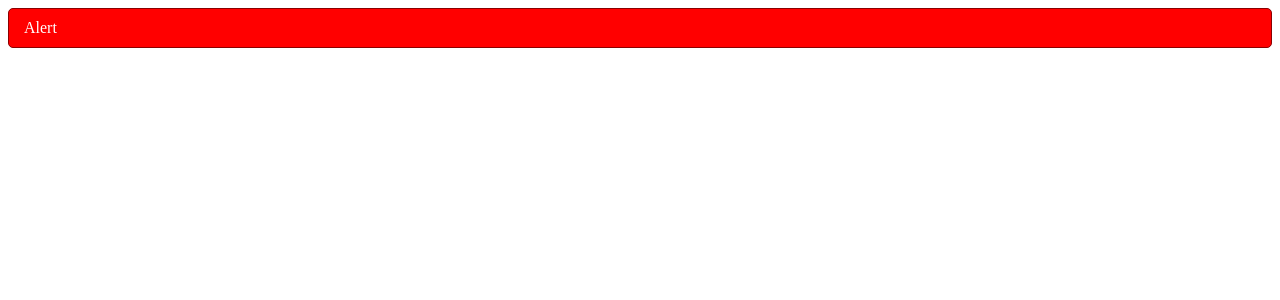
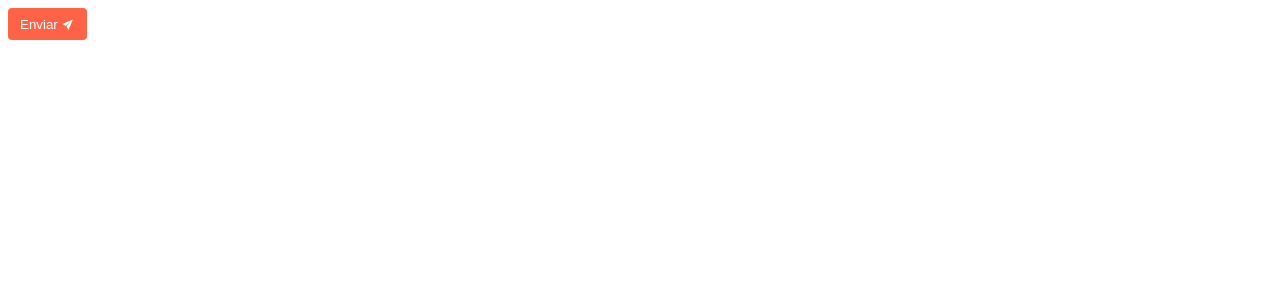
Before and after one commit to uescobar/react-app, a React app: page / in a window 1280 px wide. Shown: the top 300 px of the page. Built offline with nearby package versions, Linux system fonts and the light colour scheme; the HTML template or start-up script is replaced by a standard one.

Commit message:
ejercicio button enviar enviado

```diff
--- a/src/App.tsx
+++ b/src/App.tsx
@@ -1,6 +1,6 @@
 // Este es el primer archivo a modificar
 import { useState } from "react";
-import Alert from "./components/Alert";
+import Button from "./components/Button";
 
 /**
  * En JavaScript existen los valores truthy y falsy
@@ -13,13 +13,17 @@ import Alert from "./components/Alert";
 
 // Todas la aplicaciones en React necesitan una función, por convención se llama App
 function App() {
-  const [status, setStatus] = useState(true);
+  const [sent, setSent] = useState(false);
+  const handleClick = () => {
+    setSent(true);
+  };
 
-  const toggleStatus = () => setStatus(!status);
   return (
-    <Alert status={status} onClick={toggleStatus}>
-      Alerta!
-    </Alert>
+    <div>
+      <Button sent={sent} onClick={handleClick}>
+        Enviar
+      </Button>
+    </div>
   );
 }
 
--- a/src/components/Button/Button.module.css
+++ b/src/components/Button/Button.module.css
@@ -1,7 +1,17 @@
-.button {
-  background-color: red;
+.btn {
+  transition: 0.5s;
+  padding: 8px 12px;
+  border: none;
+
+  border-radius: 4px;
+  cursor: pointer;
 }
 
-.padded {
-  padding: 25px 30px;
+.btnPrimary {
+  background-color: #ff6347;
+  color: white;
 }
+
+.btnPrimary:hover {
+  background-color: #ff907c;
+}
--- a/src/components/Button/index.tsx
+++ b/src/components/Button/index.tsx
@@ -1,28 +1,27 @@
+// tsrfce es el snippet
 import type { ReactNode } from "react";
-import { FaRegThumbsUp } from "react-icons/fa";
-import styled from "styled-components";
+import { IoIosSend } from "react-icons/io";
+import { FaCheck } from "react-icons/fa";
+import styles from "./Button.module.css";
 
-type BtnProps = {
-  isLoading?: boolean;
+type Props = {
+  sent: boolean;
+  onClick: () => void;
+  children: ReactNode;
 };
 
-const Btn = styled.button<BtnProps>`
-  background-color: ${(props) => (props.isLoading ? "gray" : "red")};
-  padding: 25px 30px;
-`;
-
-type Props = {
-  children: ReactNode;
-  isLoading?: boolean;
-  onClick: () => void;
-};
-
-function Button({ children, isLoading, onClick }: Props) {
+function Button({ children, sent, onClick }: Props) {
   return (
-    <Btn onClick={onClick} disabled={isLoading} isLoading={isLoading}>
-      {isLoading ? "Cargando..." : children}
-      <FaRegThumbsUp color="blue" size={40} />
-    </Btn>
+    <button
+      disabled={sent}
+      onClick={onClick}
+      className={[styles.btn, styles.btnPrimary].join(" ")}
+    >
+      {sent ? "Enviado" : children}{" "}
+      <span style={{ position: "relative", top: "2px" }}>
+        {sent ? <FaCheck color="white" /> : <IoIosSend color="white" />}
+      </span>
+    </button>
   );
 }
 
```
